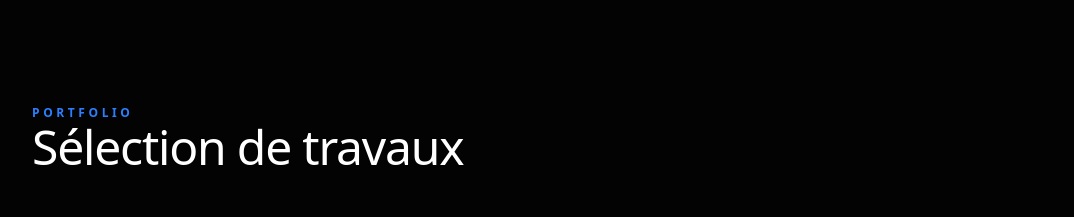
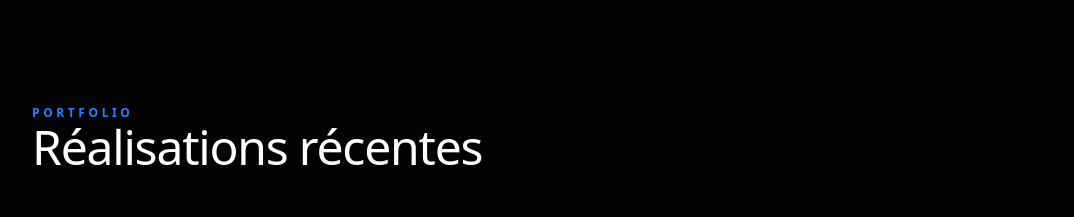
Before and after one commit to Aharon-zerbib/Zenstack, a React (Vite) app in the folder vite-project/: page / in a window 1280 px wide. Shown: the part 1300-1517 px from the top of the page, without its empty margins (64-1138 px from the left). Built offline with nearby package versions, Linux system fonts and the light colour scheme.

Commit message:
Mise à jour du titre de la section "Portfolio" en "Réalisations récentes"

```diff
--- a/vite-project/src/App.tsx
+++ b/vite-project/src/App.tsx
@@ -323,7 +323,7 @@ export default function Home() {
 */}
         {/* PROJETS */}
         <section id="projets" className="py-32 px-6 md:px-24">
-          <SectionTitle subtitle="Portfolio">Sélection de travaux</SectionTitle>
+          <SectionTitle subtitle="Portfolio">Réalisations récentes</SectionTitle>
           <div className="space-y-32">
             {[1, 2].map((item) => (
               <motion.div key={item} initial={{ opacity: 0, y: 50 }} whileInView={{ opacity: 1, y: 0 }} viewport={{ once: true }} className="group grid md:grid-cols-12 gap-8 items-center">
```
